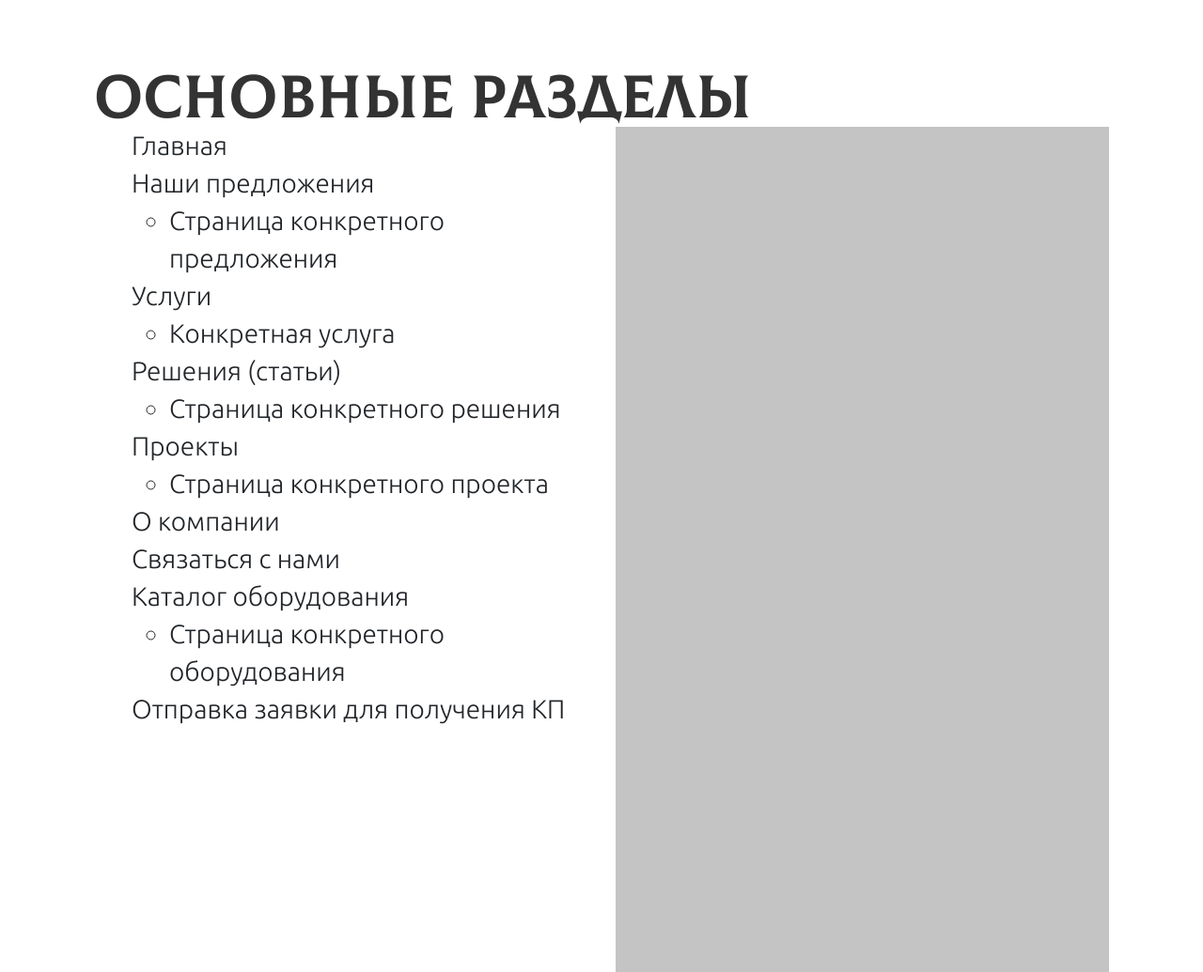
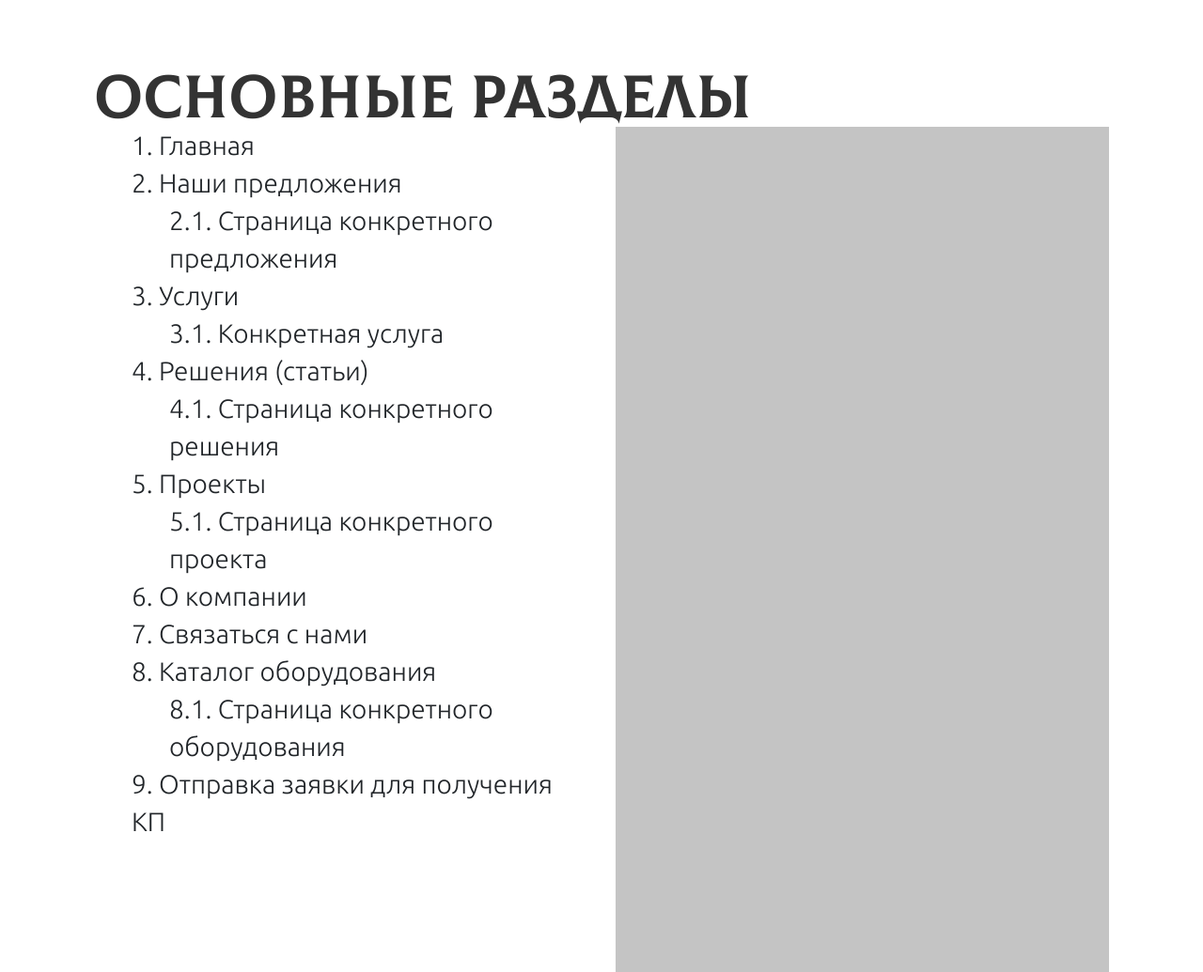
Before and after one commit to AlimovaKatrin/sapfy.ru, a plain HTML site: page product.html in a window 1280 px wide. Shown: the part 2240-3275 px from the top of the page at 94% size. Drawn offline with nearby package versions, Linux system fonts and the light colour scheme.

Commit message:
Fixing minor bugs

```diff
--- a/product.html
+++ b/product.html
@@ -103,30 +103,30 @@
                         <section class="block">
 
                             <ul class="block block__list">
-                                <li>Главная</li>
-                                <li>Наши предложения</li>
-                                <ul>
-                                    <li>Страница конкретного предложения</li>
+                                <li>1. Главная</li>
+                                <li>2. Наши предложения</li>
+                                <ul class="block block__list">
+                                    <li>2.1. Страница конкретного предложения</li>
                                 </ul>
-                                <li>Услуги</li>
-                                <ul>
-                                    <li>Конкретная услуга</li>
+                                <li>3. Услуги</li>
+                                <ul class="block block__list">
+                                    <li>3.1. Конкретная услуга</li>
                                 </ul>
-                                <li>Решения (статьи)</li>
-                                <ul>
-                                    <li>Страница конкретного решения</li>
+                                <li>4. Решения (статьи)</li>
+                                <ul class="block block__list">
+                                    <li>4.1. Страница конкретного решения</li>
                                 </ul>
-                                <li>Проекты</li>
-                                <ul>
-                                    <li>Страница конкретного проекта</li>
+                                <li>5. Проекты</li>
+                                <ul class="block block__list">
+                                    <li>5.1. Страница конкретного проекта</li>
                                 </ul>
-                                <li>О компании</li>
-                                <li>Связаться с нами</li>
-                                <li>Каталог оборудования</li>
-                                <ul>
-                                    <li>Страница конкретного оборудования</li>
+                                <li>6. О компании</li>
+                                <li>7. Связаться с нами</li>
+                                <li>8. Каталог оборудования</li>
+                                <ul class="block block__list">
+                                    <li>8.1. Страница конкретного оборудования</li>
                                 </ul>
-                                <li>Отправка заявки для получения КП</li>
+                                <li>9. Отправка заявки для получения КП</li>
                             </ul>
 
                         </section>
```
Also changed, not shown: index.html (+8 -8 lines).
